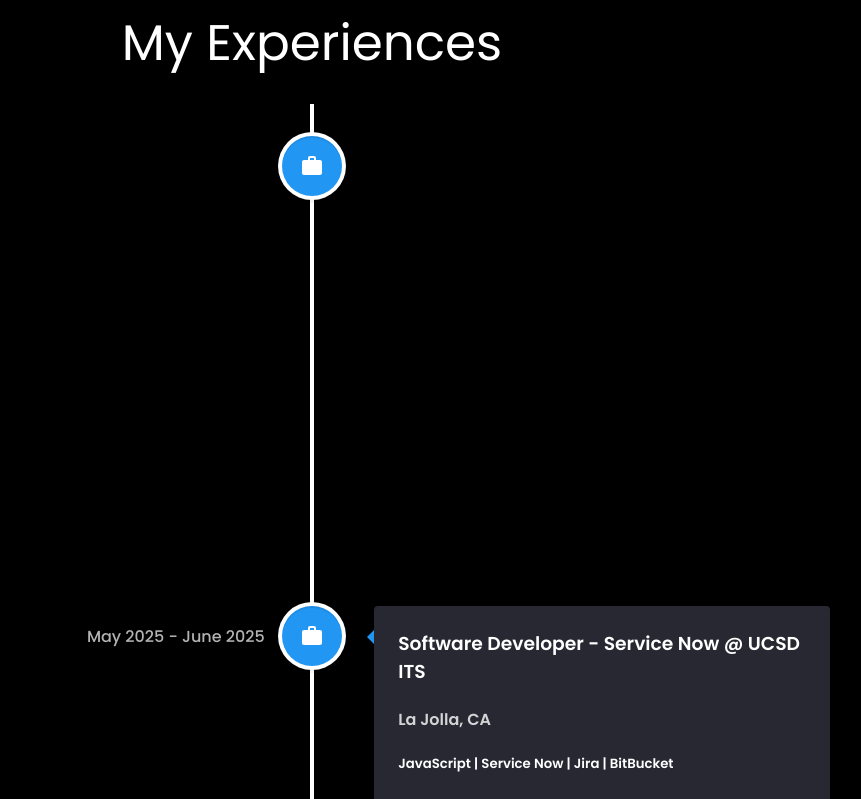
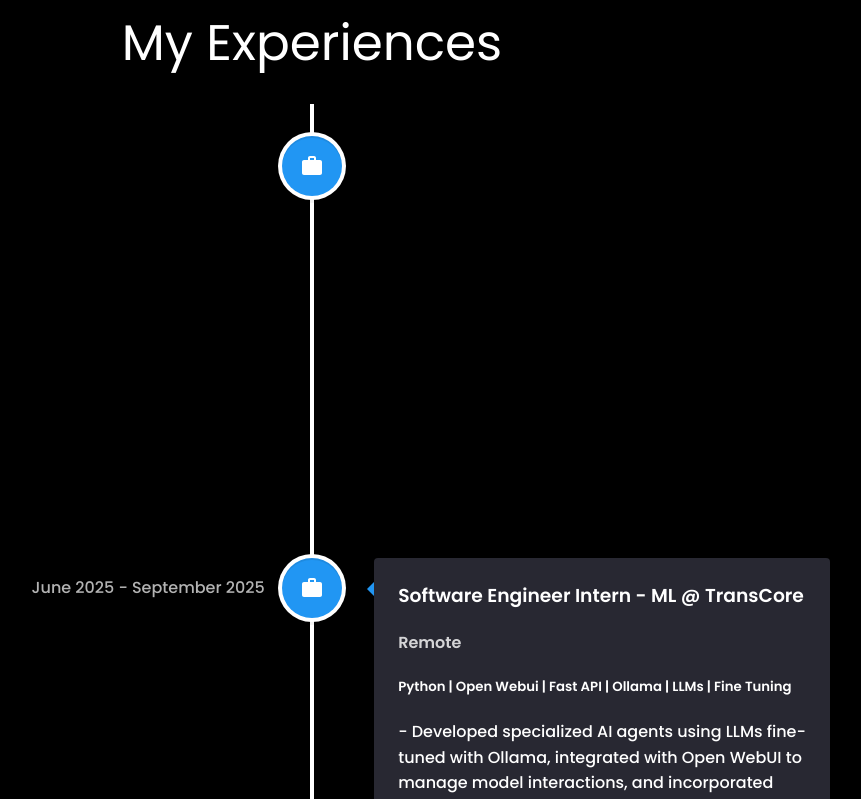
Before and after one commit to qwer030413/Portfoilio, a React (Vite) app in the folder Portfolio/: page / in a window 1280 px wide. Shown: the part 2060-2859 px from the top of the page, without its empty margins (360-1221 px from the left). Built offline with nearby package versions, Linux system fonts and the light colour scheme; a web font is replaced by a local one.

Commit message:
updated resume and experiences

```diff
--- a/Portfolio/src/App.tsx
+++ b/Portfolio/src/App.tsx
@@ -38,10 +38,10 @@ function App() {
               else if (scrollY < tab3Boundary + 500) {
                 setTabs(2);
               }
-              else if (scrollY < tab4Boundary + 500){
+              else if (scrollY < tab4Boundary + 3700){
                 setTabs(3);
               }
-              else if (scrollY < tab5Boundary + 400){
+              else if (scrollY < tab5Boundary + 500){
                 setTabs(4);
               }
               else if (scrollY < tab6Boundary){
--- a/Portfolio/src/Pages/Experiences/Experiences.tsx
+++ b/Portfolio/src/Pages/Experiences/Experiences.tsx
@@ -7,17 +7,27 @@ import 'react-vertical-timeline-component/style.min.css';
 function Experiences(props:any) {
     let timeLine = [
         {
-            id : 1,
+            id : 9,
+            title: "Software Engineer Intern @ Live Nation Entertainment",
+            Used: "Python | PySpark | Databricks | Pandas | LLMs | Data Science",
+            date : "September 2025 - December 2025",
+            location : "Remote",
+            description1: "- Developed and refined LLM-based pipelines to classify genres for 60,000+ artists",
+            description2: "- Cleaned and transformed 100,000+ records using pandas, PySpark, and SQL in Databricks to support ML models",
+            icon: <MdWork />
+        },
+        {
+            id : 8,
             title: "Software Engineer Intern - ML @ TransCore",
             Used: "Python | Open Webui | Fast API | Ollama | LLMs | Fine Tuning",
-            date : "June 2025 - Present",
+            date : "June 2025 - September 2025",
             location : "Remote",
-            description1: "- Developing specialized AI agents using LLMs fine-tuned with Ollama, integrated with Open WebUI to manage model interactions, and incorporated domain-specific knowledge bases for tolling system challenges",
+            description1: "- Developed specialized AI agents using LLMs fine-tuned with Ollama, integrated with Open WebUI to manage model interactions, and incorporated domain-specific knowledge bases for tolling system challenges",
             description2: "- Created prompt-based tools in Python to enable tool calling for tasks like data look-up and support for internal systems",
             icon: <MdWork />
         },
         {
-            id : 2,
+            id : 7,
             title: "Software Developer - Service Now @ UCSD ITS",
             Used: "JavaScript | Service Now | Jira | BitBucket",
             date : "May 2025 - June 2025",
@@ -27,7 +37,7 @@ function Experiences(props:any) {
             icon: <MdWork />
         },
         {
-            id : 3,
+            id : 6,
             title: "Software Engineer Intern @ Argus West Investigations",
             Used: "Python | Django | REST APIs | PostgreSQL",
             date : "January 2025 - Present",
@@ -37,7 +47,7 @@ function Experiences(props:any) {
             icon: <MdWork />
         },
         {
-            id : 4,
+            id : 5,
             title: "Software Engineer - AI Trainer @ Alignerr",
             Used: "Data Annocations | Large Language Models (LLM)",
             date : "October 2024 - Present",
@@ -47,7 +57,7 @@ function Experiences(props:any) {
             icon: <MdWork />
         },
         {
-            id : 5,
+            id : 4,
             title: "Full-Stack Developer @ CSES",
             Used: "React Native | Node.js | PostgreSQL | AWS",
             date : "September 2024 - Present",
@@ -57,7 +67,7 @@ function Experiences(props:any) {
             icon: <MdWork />
         },
         {
-            id : 6,
+            id : 3,
             title: "Software Engineer Intern @ Falkor",
             Used: "React Native | Django | REST APIs | Python | Typescript",
             date : "July 2024 - August 2024",
@@ -67,7 +77,7 @@ function Experiences(props:any) {
             icon: <MdWork />
         },
         {
-            id : 7,
+            id : 2,
             title: "Software Test Engineer Intern @ Sun Tech",
                 Used: "JIRA | Git | Firmware",
                 date : "June 2021 - August 2021",
@@ -77,7 +87,7 @@ function Experiences(props:any) {
             icon: <MdWork />
         },
         {
-            id : 8,
+            id : 1,
             title: "Machine Learning Intern @ STEM Away",
             Used: "Jupiter Notebook | SKlearn | Pandas | Beautiful Soup",
             date : "October 2020 - August 2021",
```
Also changed, not shown: 1 other file (tests, documents, lock files or other folders).
